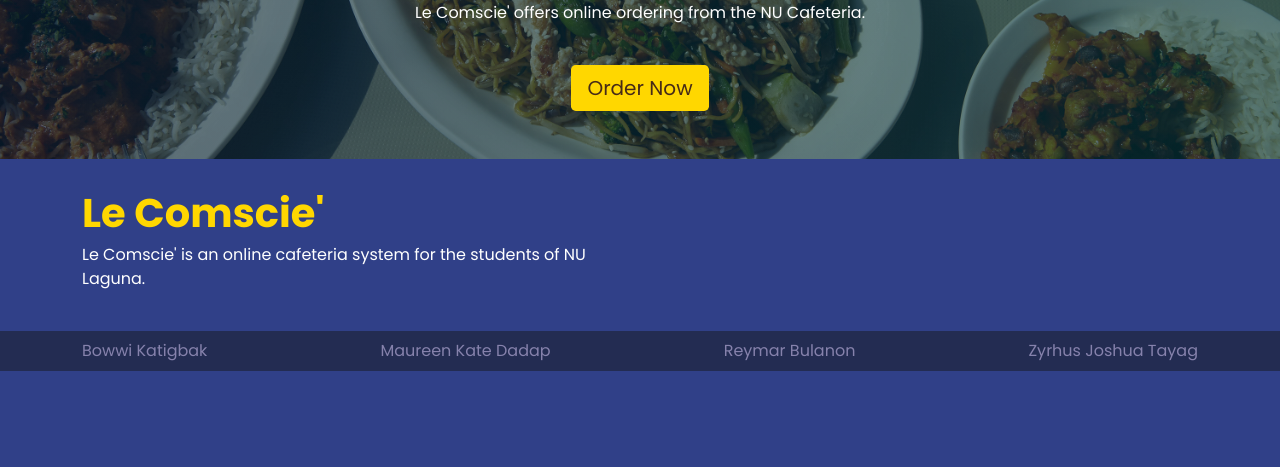
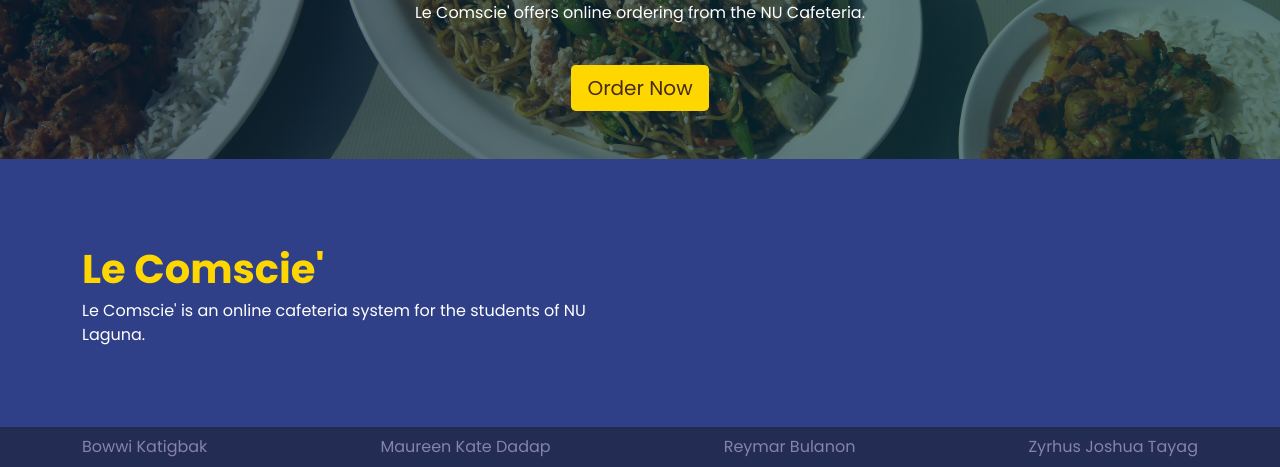
Before and after one commit to NU-BSCS19-WebProg/NU-Online-Cafeteria, a PHP site: page /index.php in a window 1280 px wide. Shown: the part 507-974 px from the top of the page. Before the commit the page ends 878 px from the top, so only its background shows below. Run offline with PHP 8.4, Linux system fonts and the light colour scheme; some libraries are stand-ins or nearby versions.

Commit message:
footer vertical spacing

```diff
--- a/common/components.php
+++ b/common/components.php
@@ -91,7 +91,7 @@ function footer()
 {
   include("website_info.php");
   echo ' <footer class="footer mt-auto">
-<div class="container py-4">
+<div class="container ">
   <div class="col-md-6 brand">
     <a href="index.php" class="mx-auto">';
   echo $website_name;
--- a/css/style.css
+++ b/css/style.css
@@ -227,6 +227,7 @@ footer {
   width: 100%;
   background-color: var(--main-blue);
   color: #fff;
+  padding-top: 5rem;
 }
 
 footer .brand a {
@@ -237,6 +238,7 @@ footer .brand a {
 }
 
 footer .names {
+margin-top: 5rem;
   background-color: rgb(35, 44, 82);
   color: rgb(134, 130, 172);
 }
```
